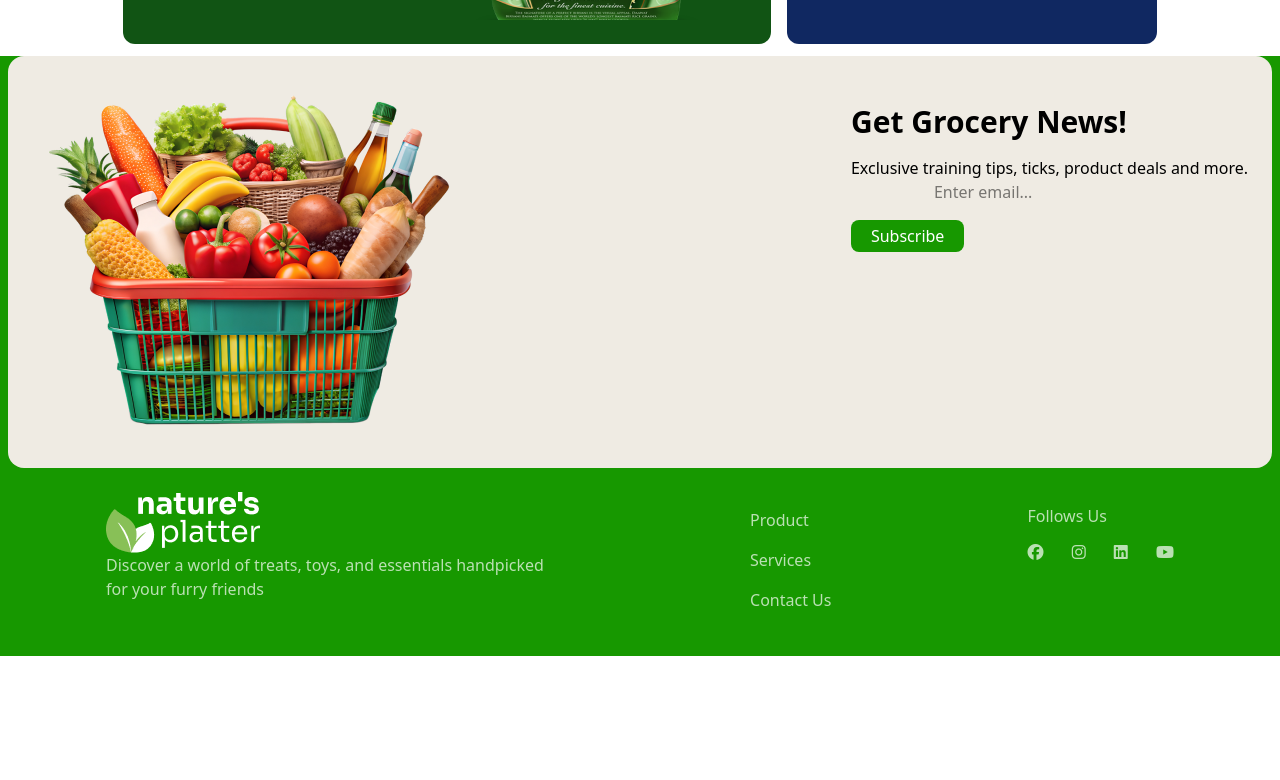
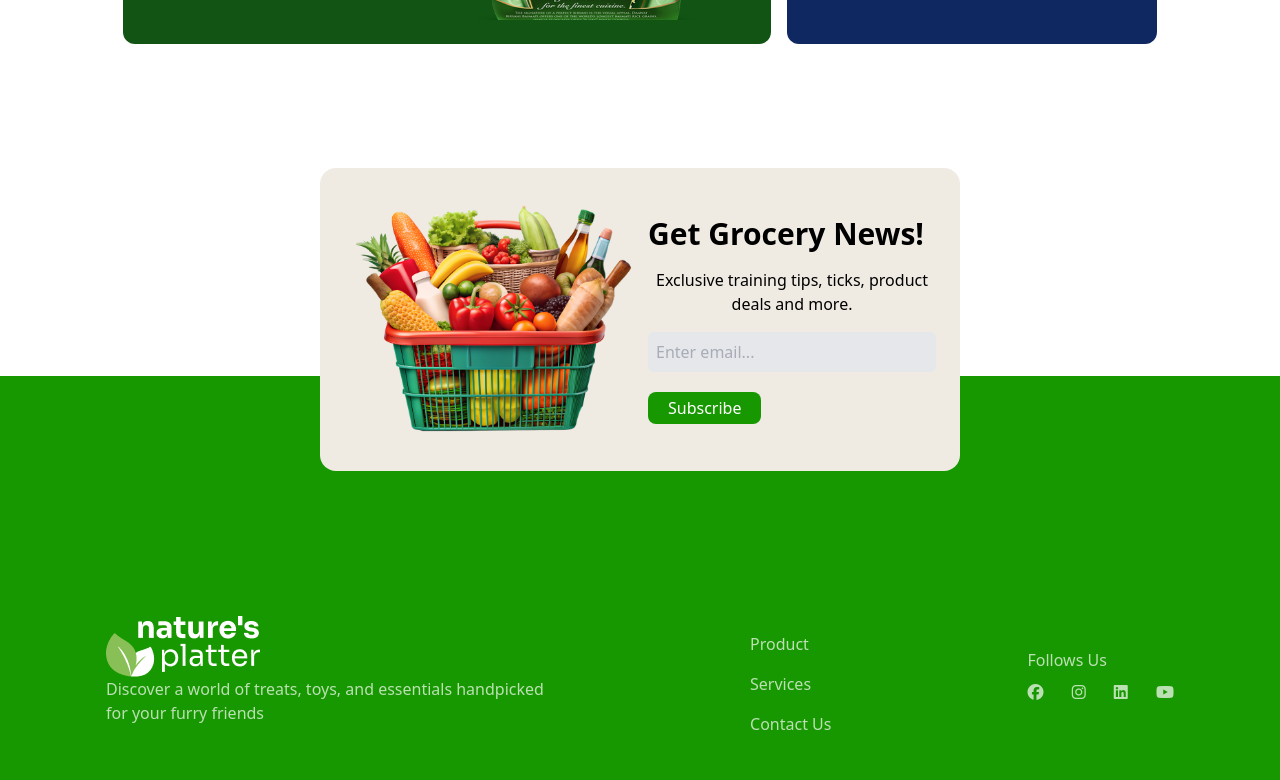
Before and after one commit to Al-AminSikder/My-Assignment-3, a plain HTML site: page index.html in a window 1280 px wide. Shown: the part 2630-3410 px from the top of the page. Before the commit the page ends 3286 px from the top, so only its background shows below. Drawn offline with nearby package versions, Linux system fonts and the light colour scheme.

Commit message:
Added Footer

```diff
--- a/index.html
+++ b/index.html
@@ -222,22 +222,24 @@
             </div>
         </div>
     </header>
-    <footer class="">
-        <div class="bg-[#179800]">
-            <div class="bg-[#EFEBE3] mx-2 rounded-2xl lg:flex lg:justify-between px-6 py-8">
-                <div class="">
-                    <img src="./c2-assets/vegetable-busket.png" alt="Vegitable Busket">
+    <footer class="relative mt-80">
+        <div class="bg-[#EFEBE3] absolute mx-2 -my-72 rounded-2xl lg:flex lg:justify-between lg:mx-80 lg:-my-52 px-6 py-8">
+            <div class="">
+                <img src="./c2-assets/vegetable-busket.png" alt="Vegitable Busket">
+            </div>
+            <div class="items-center">
+                <h3 class="font-semibold text-3xl text-[#179800] text-center my-4 lg:text-black lg:text-left">Get Grocery News!</h3>
+                <p class="text-center">Exclusive training tips, ticks, product deals and more.</p>
+                <div class="bg-gray-200 p-2 w-72 my-4 rounded-md ml-10 lg:ml-0">
+                    <input type="email" placeholder="Enter email..." class="w-full border-none outline-none bg-transparent text-gray-500">
                 </div>
-                <div>
-                    <h3 class="font-semibold text-3xl text-[#179800] text-center my-4 lg:text-black lg:text-left">Get Grocery News!</h3>
-                    <p class="text-center">Exclusive training tips, ticks, product deals and more.</p>
-                    <div class="items-center text-center">
-                        <input type="email" placeholder="Enter email...">
-                    </div>
-                    <button class="px-5 py-1 rounded-lg bg-[#179800] text-white my-4 text-center">Subscribe</button>
+                <div class="ml-32 lg:ml-0">
+                    <button class="px-5 py-1 rounded-lg bg-[#179800] text-white my-1 text-center">Subscribe</button>
                 </div>
             </div>
-            <div class="mx-2 pb-7 pt-6 lg:flex justify-around">
+        </div>
+        <div class="bg-[#179800]">
+            <div class="mx-2 pb-7 pt-80 lg:pt-60 lg:flex justify-around">
                 <div class="max-w-md">
                     <img src="./c2-assets/logo-footer.png" alt="Logo footer">
                     <p class="text-white opacity-70">Discover a world of treats, toys, and essentials handpicked for your furry friends</p>
@@ -248,8 +250,8 @@
                     <h4 class="my-4">Contact Us</h4>
                 </div>
                 <div>
-                    <h6 class="text-white opacity-70 my-3">Follows Us</h6>
-                    <div class="space-x-6">
+                    <h6 class="text-white opacity-70 mt-8">Follows Us</h6>
+                    <div class="space-x-6 mt-2">
                         <i class="text-white opacity-70 fa-brands fa-facebook"></i>
                         <i class="text-white opacity-70 fa-brands fa-instagram"></i>
                         <i class="text-white opacity-70 fa-brands fa-linkedin"></i>
```
